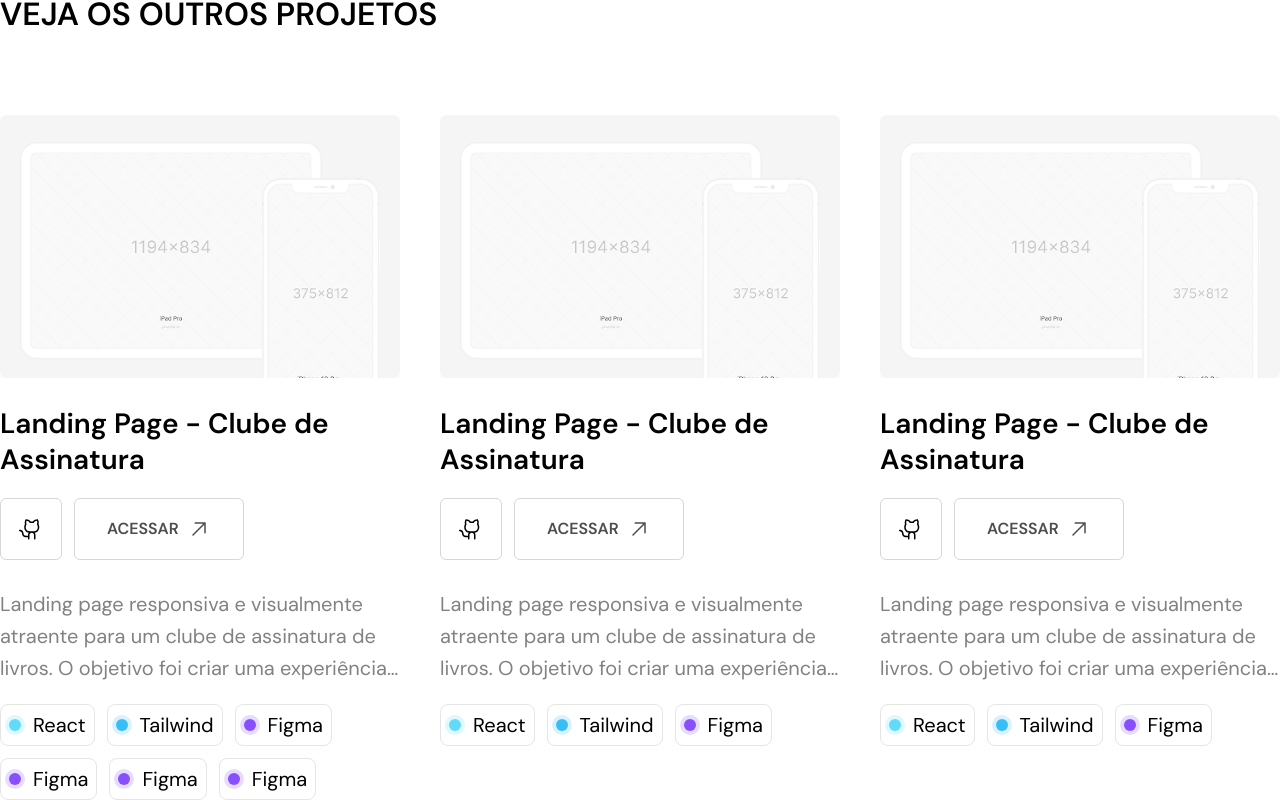
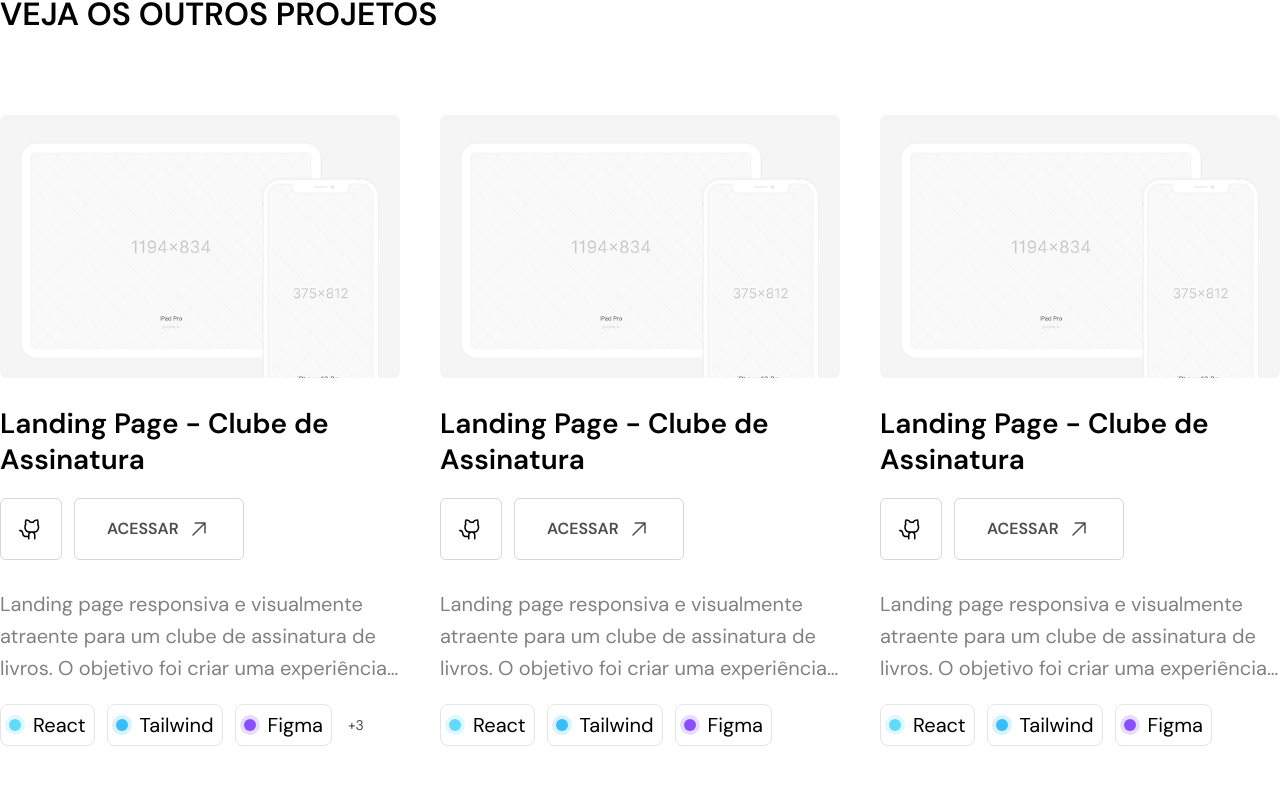
Before and after one commit to murilloressineti/my-portfolio-2.0, a React (Vite) app: page / in a window 1280 px wide. Shown: the part 3835-4635 px from the top of the page. After the commit the page ends 4581 px from the top, so only its background shows below. Built offline with nearby package versions, Linux system fonts and the light colour scheme.

Commit message:
feat: Applying the Tag component to the ProjectCard component.

```diff
--- a/src/components/projectCard.tsx
+++ b/src/components/projectCard.tsx
@@ -22,7 +22,8 @@ export const projectCardVariants = cva("flex min-w-0 w-full", {
 });
 
 interface ProjectCardProps
-  extends React.HTMLAttributes<HTMLDivElement>,
+  extends
+    React.HTMLAttributes<HTMLDivElement>,
     VariantProps<typeof projectCardVariants> {
   title: string;
   description: string;
@@ -43,6 +44,8 @@ export default function ProjectCard({
   className,
   ...props
 }: ProjectCardProps) {
+  const desktopTechs = techs.slice(0, 3);
+  const remainingCount = techs.length - 3;
   return (
     <div className={cn(projectCardVariants({ variant, className }))} {...props}>
       <ProjectThumbnail
@@ -52,7 +55,7 @@ export default function ProjectCard({
         animate={true}
         className={cn(
           "w-full shrink-0",
-          variant === "grid" ? "md:w-full md:h-auto" : "w-full shrink-0"
+          variant === "grid" ? "md:w-full md:h-auto" : "w-full shrink-0",
         )}
       />
 
@@ -62,7 +65,7 @@ export default function ProjectCard({
             "flex w-full gap-5",
             variant === "grid"
               ? "flex-col items-start"
-              : "flex-col md:flex-row md:justify-between md:items-start"
+              : "flex-col md:flex-row md:justify-between md:items-start",
           )}
         >
           <Text variant="h3" as="h3" className="flex-1">
@@ -109,23 +112,45 @@ export default function ProjectCard({
             "text-text-secondary opacity-70 mt-7 md:mt-12",
             variant === "grid"
               ? "line-clamp-3 md:mt-7"
-              : "line-clamp-3 md:line-clamp-none"
+              : "line-clamp-3 md:line-clamp-none",
           )}
         >
           {description}
         </Text>
 
-        <div className="flex flex-nowrap md:flex-wrap gap-3 mt-5 overflow-x-auto no-scrollbar max-w-full">
-          {techs.map((tech) => (
-            <Tag
-              key={tech}
-              dot={tech}
-              size={variant === "grid" ? "sm" : "default"}
-              className="shrink-0"
-            >
-              {tech.charAt(0).toUpperCase() + tech.slice(1)}
-            </Tag>
-          ))}
+        <div className="relative mt-5 w-full">
+          {/* Versão MOBILE: Scroll Horizontal com Fade */}
+          <div
+            className={cn(
+              "flex gap-3 overflow-x-auto no-scrollbar w-full",
+              // No Desktop, escondemos esse container de scroll se for o modo grid
+              variant === "grid" ? "md:hidden" : "md:flex md:flex-wrap",
+            )}
+          >
+            {techs.map((tech) => (
+              <Tag key={tech} dot={tech} size="default" className="shrink-0">
+                {tech.charAt(0).toUpperCase() + tech.slice(1)}
+              </Tag>
+            ))}
+            {/* Gradiente de Fade (Mobile Only) */}
+            <div className="absolute top-0 right-0 h-full w-12 bg-linear-to-l from-bg-surface to-transparent pointer-events-none md:hidden" />
+          </div>
+
+          {/* Versão DESKTOP (Grid): Padrão +X */}
+          {variant === "grid" && (
+            <div className="hidden md:flex items-center gap-3">
+              {desktopTechs.map((tech) => (
+                <Tag key={tech} dot={tech} size="sm">
+                  {tech.charAt(0).toUpperCase() + tech.slice(1)}
+                </Tag>
+              ))}
+              {remainingCount > 0 && (
+                <Text variant="body-small" className="text-text-secondary ml-1">
+                  +{remainingCount}
+                </Text>
+              )}
+            </div>
+          )}
         </div>
       </div>
     </div>
```
Also changed, not shown: src/App.tsx (+27 -6 lines).
